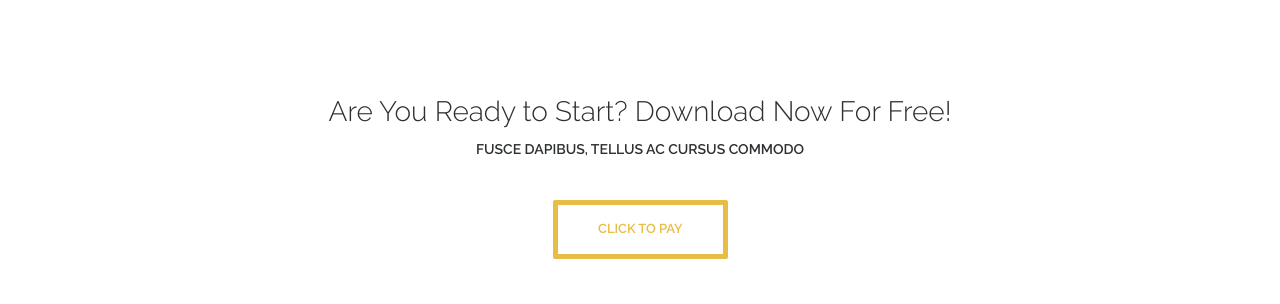
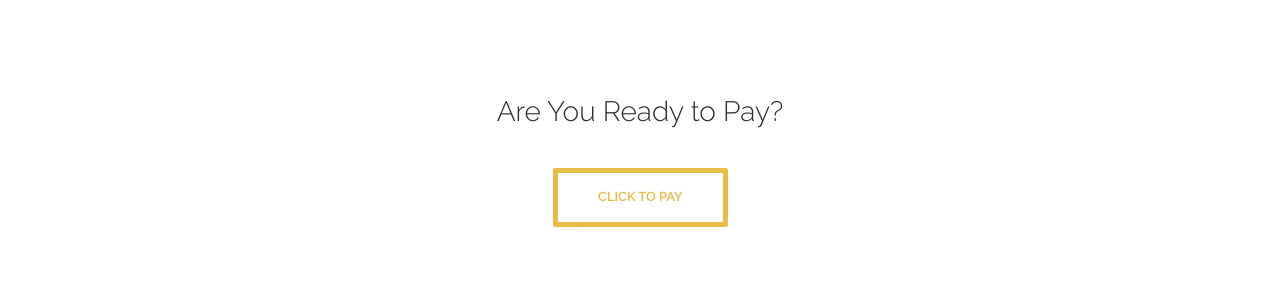
Before and after one commit to xwpass/SmoothieBar, a plain HTML site: page index.html in a window 1280 px wide. Shown: the part 2282-2586 px from the top of the page. Drawn offline with nearby package versions, Linux system fonts and the light colour scheme; some packages are replaced by stand-ins of ours.

Commit message:
update pay section

```diff
--- a/index.html
+++ b/index.html
@@ -282,8 +282,8 @@ All flavours <span id="pr">$12</span> each. <br>FREE Delivery Radius: 1 CUP for
  <section id="download" class="section download">
         <div class="container">
             <div class="col-md-8 col-md-offset-2 text-center">
-                <h3>Are You Ready to Start? Download Now For Free!</h3>
-                <p>Fusce dapibus, tellus ac cursus commodo</p>
+                <h3>Are You Ready to Pay?</h3>
+                <!-- <p>Fusce dapibus, tellus ac cursus commodo</p> -->
                 <a href="#" class="btn btn-large btn-2" id="pay">Click to Pay</a>
             </div>
 
```
